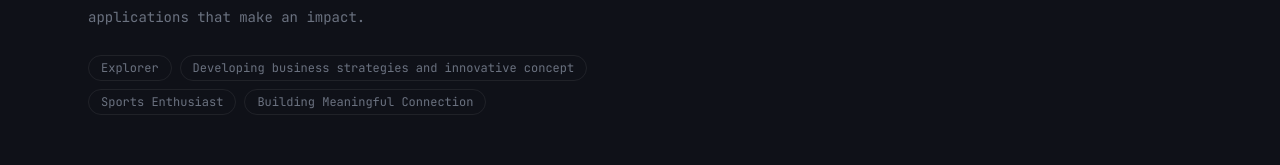
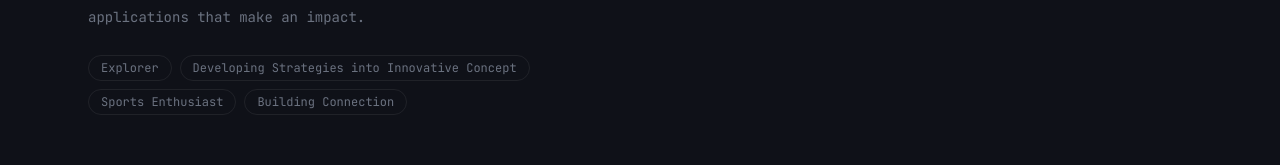
Before and after one commit to vickyjii774/bikash-kattel, a React (Create React App) app: page / in a window 1280 px wide. Shown: the part 1399-1564 px from the top of the page. Built offline with nearby package versions, Linux system fonts and the light colour scheme; the HTML template or start-up script is replaced by a standard one.

Commit message:
Update interests wording for clarity

```diff
--- a/src/data.js
+++ b/src/data.js
@@ -18,7 +18,7 @@ export const personal = {
 ,
   ],
 
-  interests: ["Explorer","Developing business strategies and innovative concept", "Sports Enthusiast", "Building Meaningful Connection" ],
+  interests: ["Explorer","Developing Strategies into Innovative Concept", "Sports Enthusiast", "Building Connection" ],
 };
 
 export const skills = [
```
